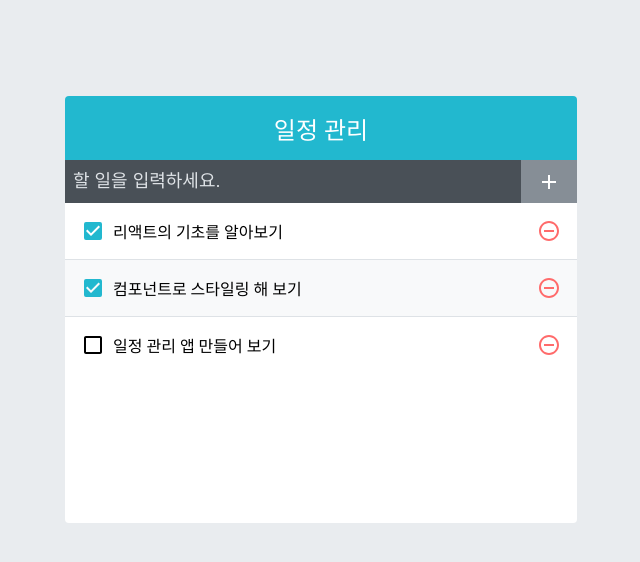
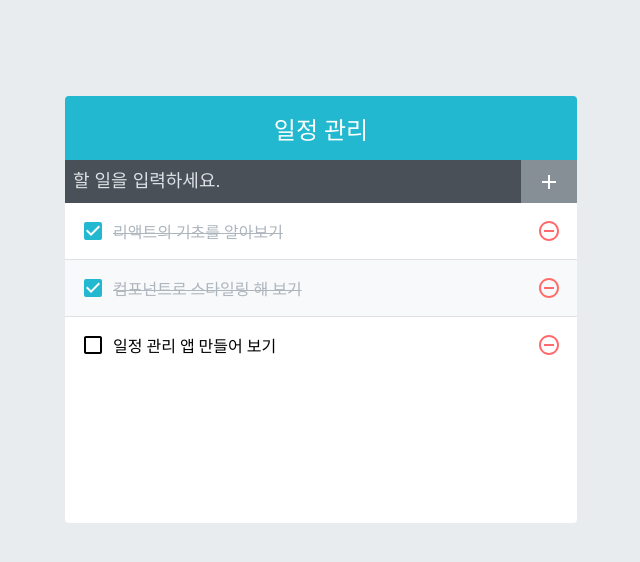
Before and after one commit to Minhoyoo1989/ojtRenderringHoolk, a React (Create React App) app: page / in a window 1280 px wide. Shown: the top 562 px of the page, without its empty margins (319-959 px from the left). Built offline with nearby package versions, Linux system fonts and the light colour scheme.

Commit message:
2차 기능 수정중 scss파일부분에서 잘못된 부분 발견 해서 수정하여 제대로 css적용함

```diff
--- a/src/components/TodoInsert.js
+++ b/src/components/TodoInsert.js
@@ -1,10 +1,21 @@
+import { useState, useCallback } from 'react';
 import { MdAdd } from 'react-icons/md';
 import './TodoInsert.scss';
 
 const TodoInsert = () => {
+  const [value, setValue] = useState('');
+
+  const onChange = useCallback((e) => {
+    setValue(e.target.value);
+  }, []);
+
   return (
     <form className="TodoInsert">
-      <input placeholder="할 일을 입력하세요." />
+      <input
+        placeholder="할 일을 입력하세요."
+        value={value}
+        onChange={onChange}
+      />
       <button type="submit">
         <MdAdd />
       </button>
--- a/src/components/TodoListItem.css
+++ b/src/components/TodoListItem.css
@@ -21,6 +21,9 @@
 }
 .TodoListItem .checkbox.checked svg {
   color: #22b8cf;
+}
+.TodoListItem .checkbox.checked .text {
+  color: #adb5bd;
   text-decoration: line-through;
 }
 .TodoListItem .remove {
--- a/src/components/TodoListItem.scss
+++ b/src/components/TodoListItem.scss
@@ -27,6 +27,10 @@
     &.checked {
       svg {
         color: #22b8cf;
+      }
+
+      .text {
+        color: #adb5bd;
         text-decoration: line-through;
       }
     }
```
Also changed, not shown: 1 other file (tests, documents, lock files or other folders).
